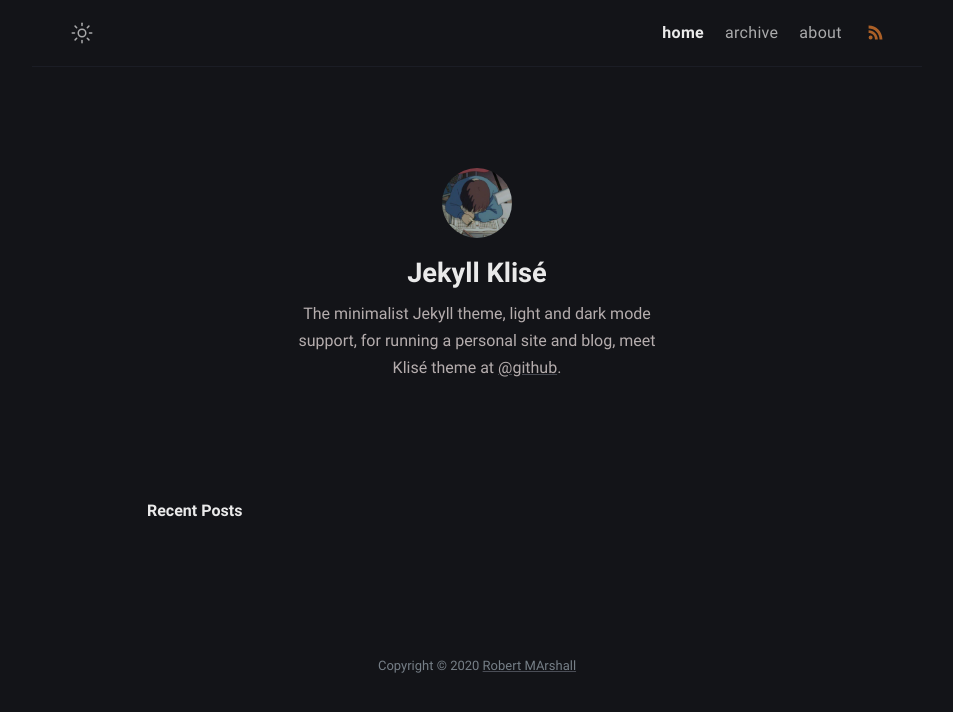
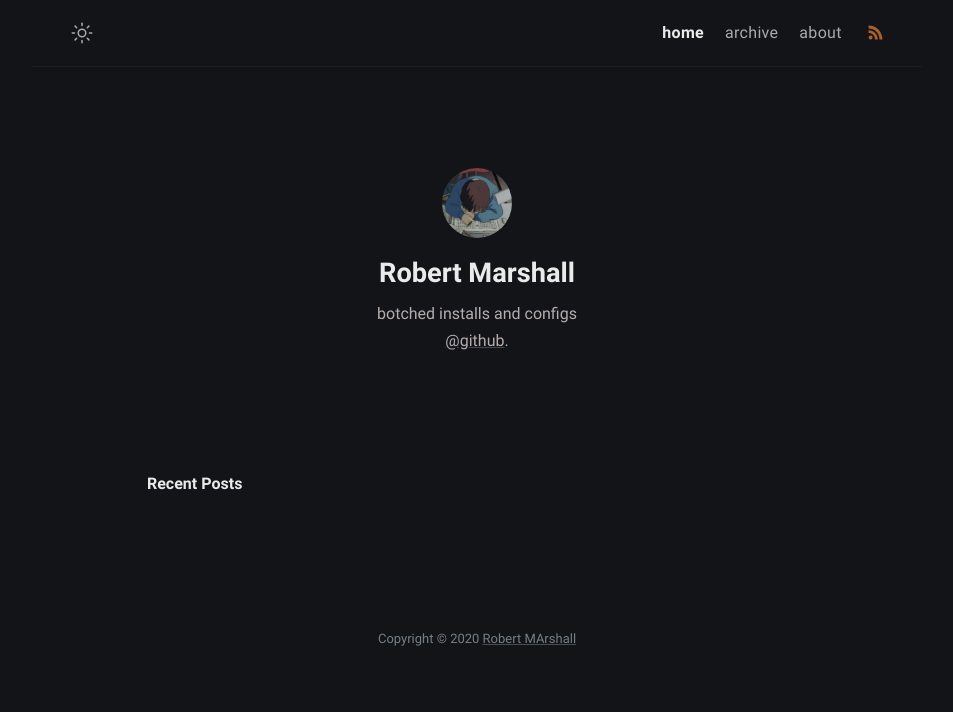
Before and after one commit to robert-marshall/xyz, a Jekyll site: the page built from index.md, in a window 1280 px wide. Shown: the top 712 px of the page, without its empty margins (163-1116 px from the left). Built offline with Jekyll 4.4.1, drawn with Linux system fonts in a browser that asks for light colours.

Commit message:
copy and paste is not a design pattern

```diff
--- a/_config.yml
+++ b/_config.yml
@@ -10,10 +10,10 @@ mode: dark # default theme "dark" | "light"
 
 # Profile settings
 author:
-  name: Jekyll Klisé # author name
+  name: Robert Marshall # author name
   bio: >- # tell to the world
-    The minimalist Jekyll theme, light and dark mode support, for running a personal site and blog,
-    meet Klisé theme at <a href="https://github.com/piharpi/jekyll-klise" target="_blank" rel="noopener">@github</a>.
+    botched installs and configs <br />
+    <a href="https://github.com/piharpi/jekyll-klise" target="_blank" rel="noopener">@github</a>.
   username: username # general username
   github: github_username # github username
   twitter: twitter_username # twitter username
```
